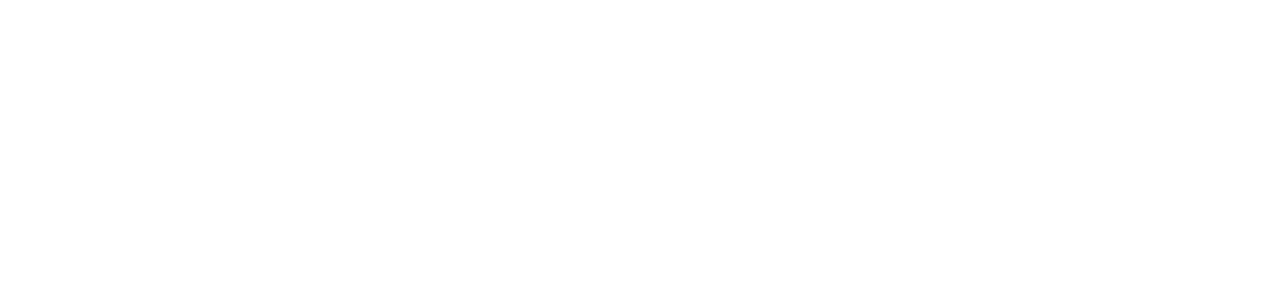
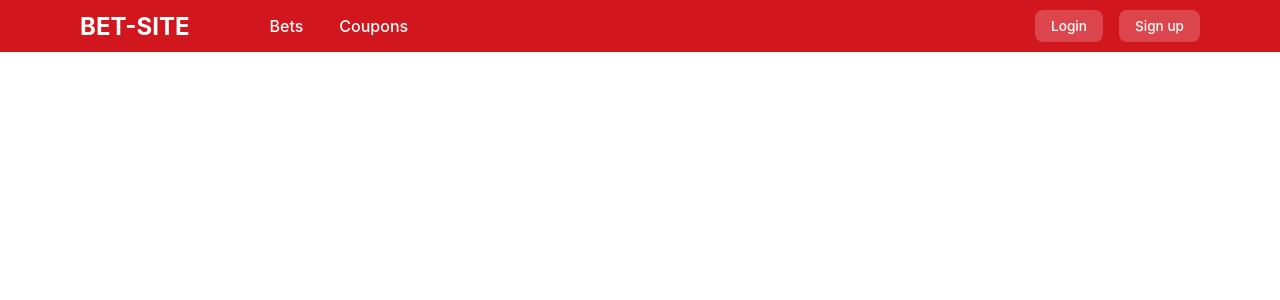
Before and after one commit to M3MONs/bet-simulator, a React (Create React App) app in the folder client/: page / in a window 1280 px wide. Shown: the top 300 px of the page. Built offline with nearby package versions, Linux system fonts and the light colour scheme.

Commit message:
feat: Add routing to App

```diff
--- a/client/src/App.tsx
+++ b/client/src/App.tsx
@@ -1,5 +1,14 @@
+import { BrowserRouter as Router, Route, Routes } from "react-router-dom";
+import HomePage from "src/components/pages/HomePage";
+
 const App = () => {
-    return <div className='App'></div>;
+    return (
+        <Router>
+            <Routes>
+                <Route path='/' element={<HomePage />} />
+            </Routes>
+        </Router>
+    );
 };
 
 export default App;
```
